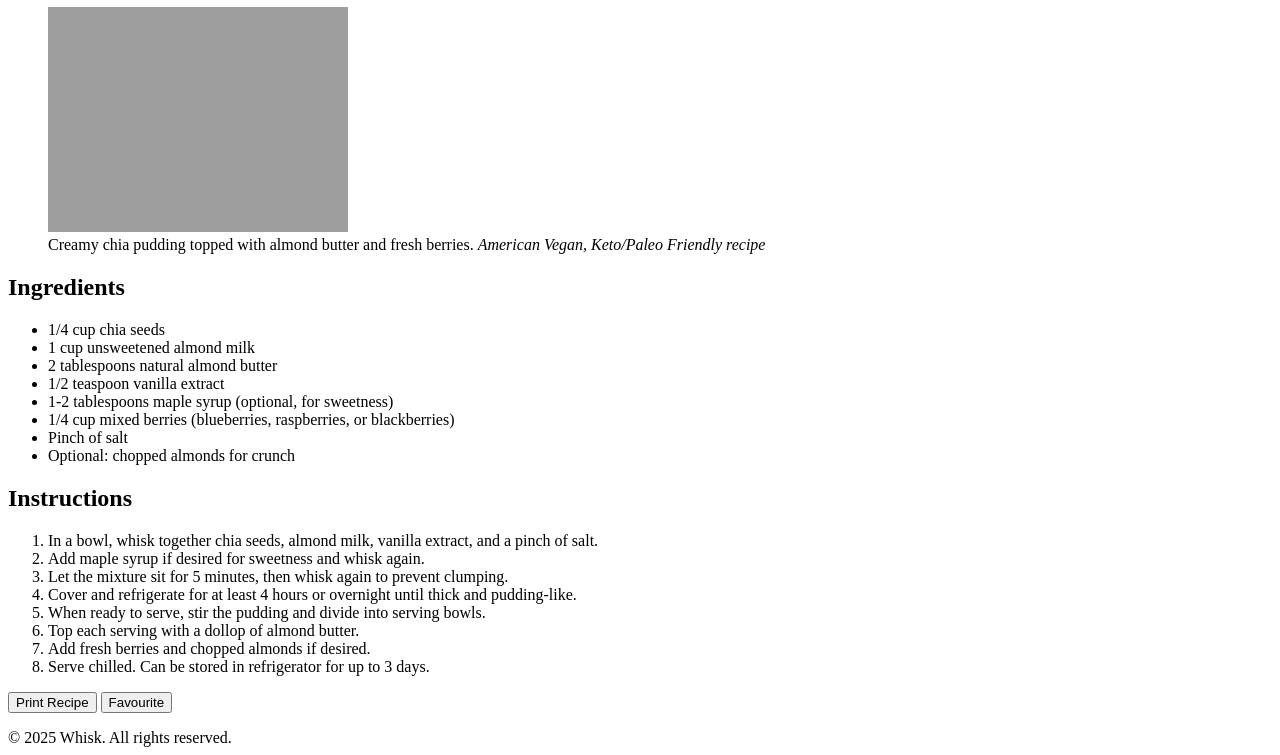
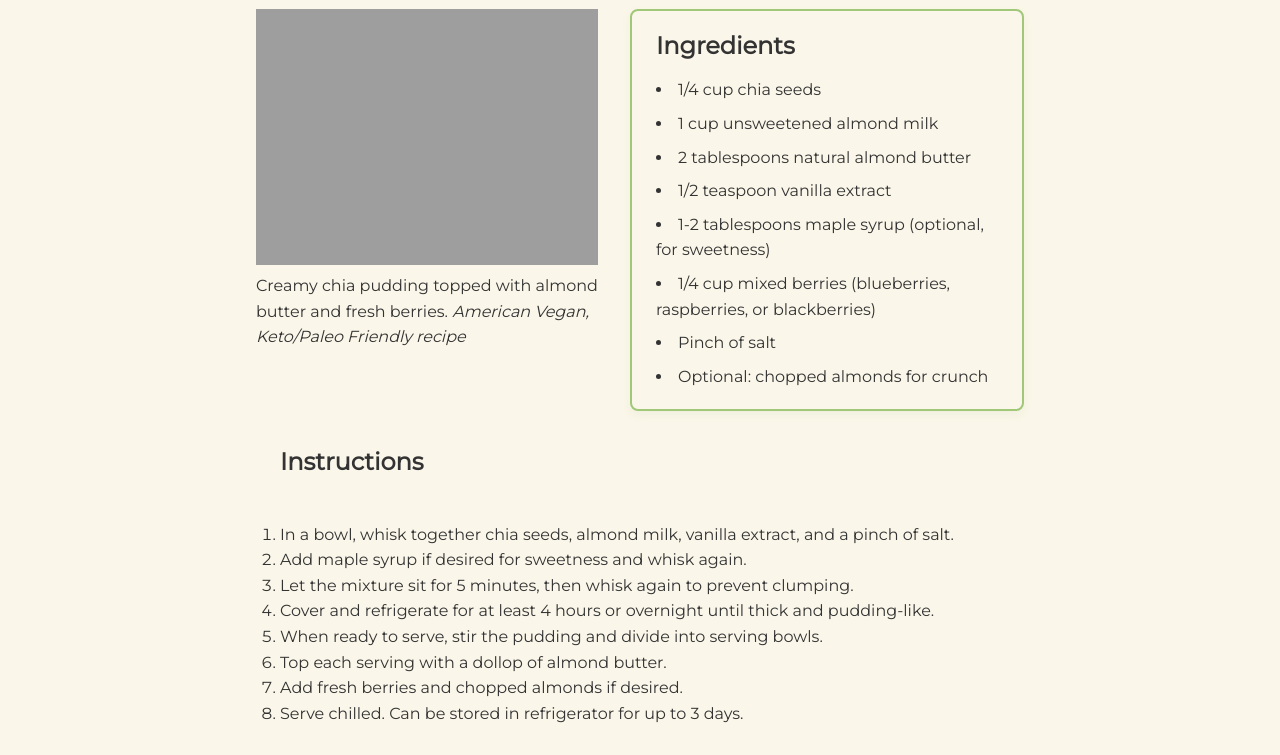
Before and after one commit to FTP-droid/whisk, a plain HTML site: page recipes/chia_pudding.html in a window 1280 px wide. Shown: the part 225-980 px from the top of the page. Drawn offline with nearby package versions, Linux system fonts and the light colour scheme; files that its build step writes are made by us from their sources; the site is published under a folder, as on GitHub Pages, so addresses that start at the root find nothing.

Commit message:
fix css path

```diff
--- a/index.html
+++ b/index.html
@@ -3,7 +3,7 @@
 
 <head>
   <meta charset="UTF-8">
-  <link rel="stylesheet" href="/css/style.css">
+  <link rel="stylesheet" href="css/style.css">
   <meta name="viewport" content="width=device-width, initial-scale=1.0">
   <title>Whisk</title>
 </head>
--- a/recipes/chia_pudding.html
+++ b/recipes/chia_pudding.html
@@ -3,7 +3,7 @@
 
 <head>
   <meta charset="UTF-8">
-  <link rel="stylesheet" href="/css/style.css">
+  <link rel="stylesheet" href="css/style.css">
   <meta name="viewport" content="width=device-width, initial-scale=1.0">
   <title>Chia Pudding with Almond Butter and Berries</title>
 </head>
```
Also changed, not shown: recipes/buffalo_cauliflower.html (+1 -1 lines), recipes/bunless_burger.html (+1 -1 lines), recipes/eggplant_caponata.html (+1 -1 lines), recipes/spaghetti_carbonara.html (+1 -1 lines), recipes/zucchini_noodle.html (+1 -1 lines).
